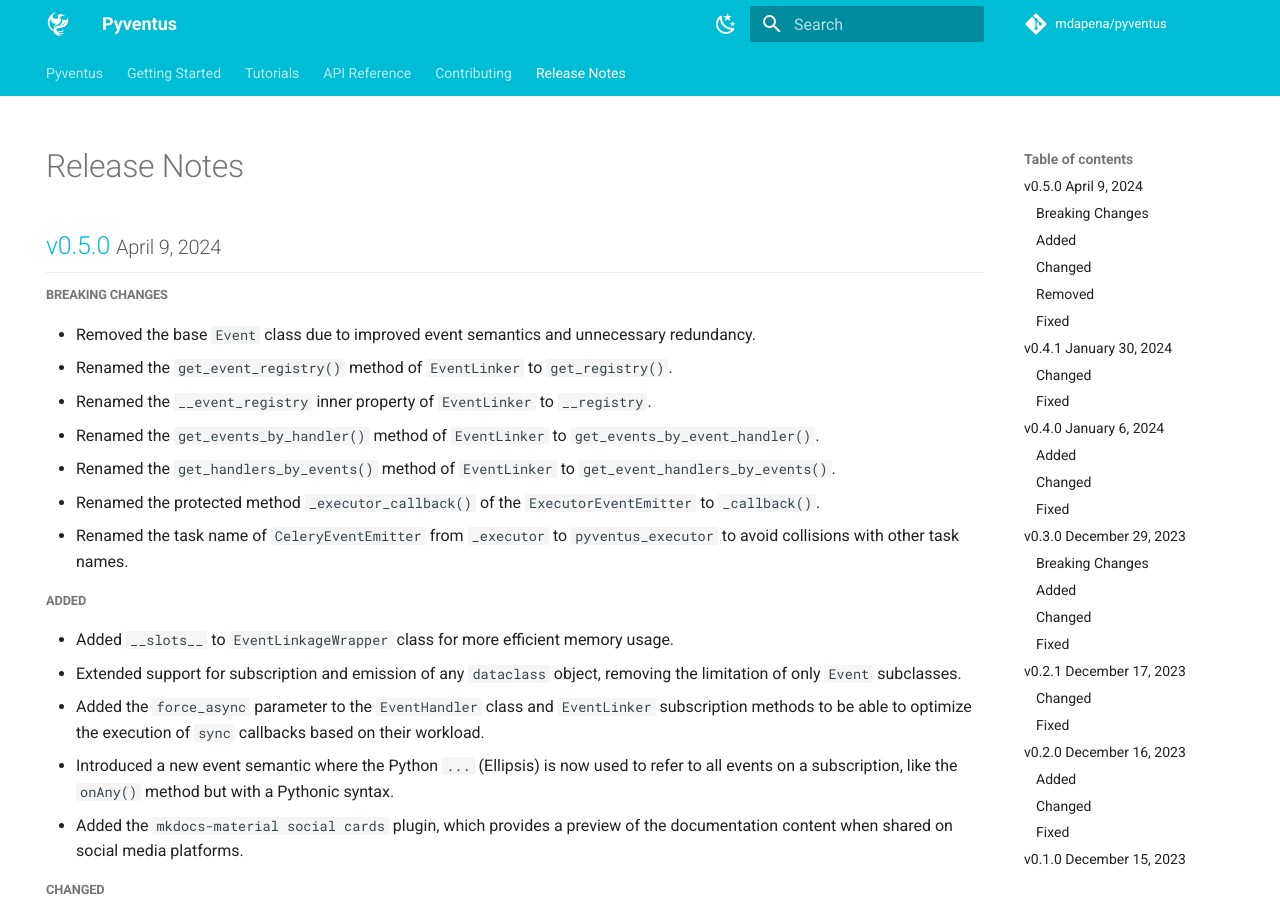
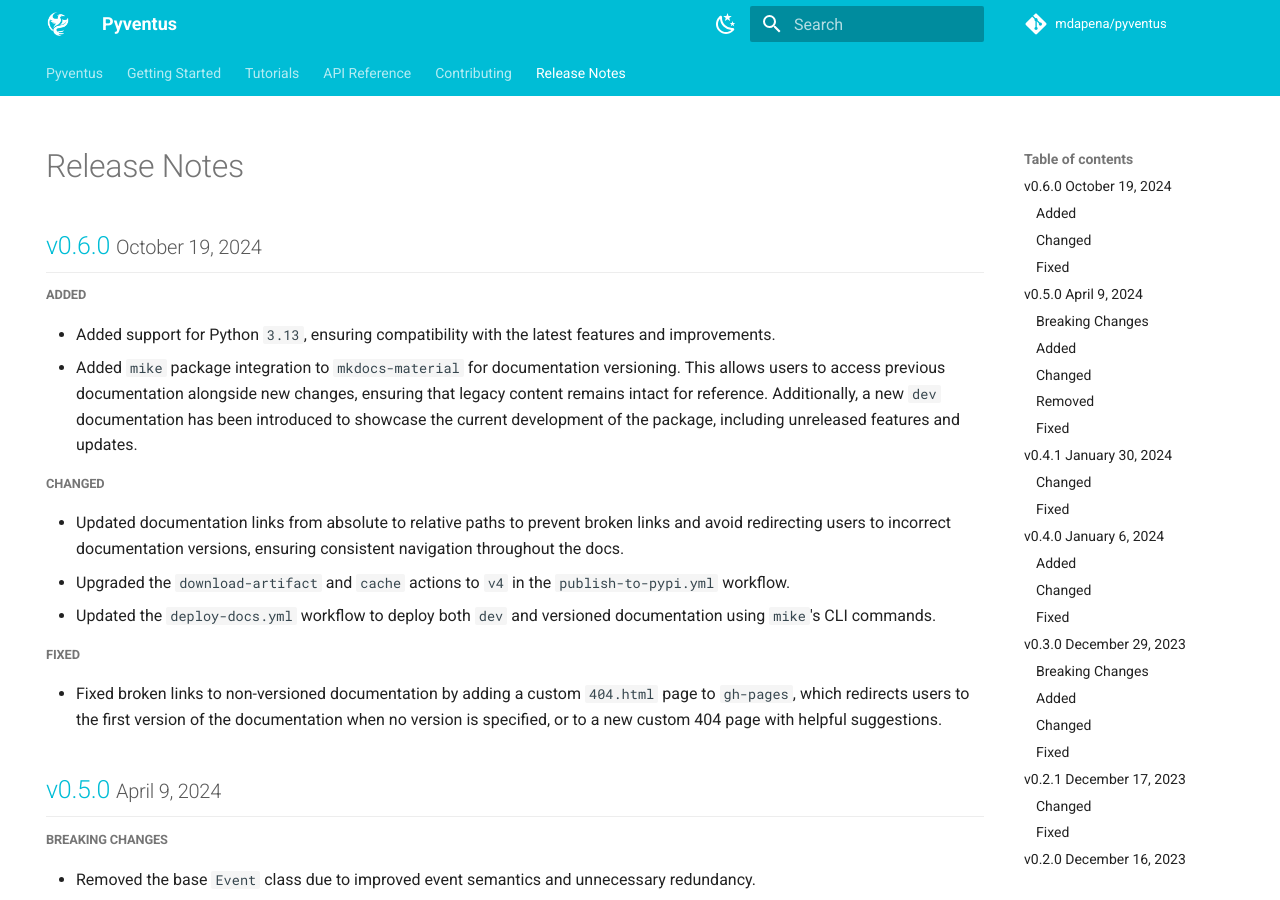
Before and after one commit to mdapena/pyventus, an MkDocs documentation site: the page built from docs/release-notes.md, in a window 1280 px wide and 900 px high. Built offline with MkDocs 1.6.1 and Material for MkDocs 9.7.7, drawn with Linux system fonts in a browser that asks for light colours; comment, search, counter and statistics services are not loaded; the version menu is left out.

Commit message:
Release notes for `v0.6.0` and documentation updates (#23)
* Improve 404 error page message

* Update contributing with new supported python version

* Release version 0.6.0

* Update links in README file to new release

* Tweak index and contributing docs

```diff
--- a/docs/.overrides/404.html
+++ b/docs/.overrides/404.html
@@ -31,11 +31,11 @@
 <h1>404 - Page Not Found</h1>
 
 <p style="opacity: .75;">
-    We're sorry, but the page at the path <strong><span id="path"></span></strong> could not be found.
+    The requested URL <strong><span id="path"></span></strong> was not found in this documentation.
 </p>
 
 <p style="opacity: .75;">
-    Try searching or go to <a href="{{ base_url }}">Pyventus' homepage</a>.
+    Try searching or go to <a href="{{ base_url }}">Pyventus' home page</a>.
 </p>
 
 <svg id="clouds" xmlns="http://www.w3.org/2000/svg" width="2611.084" height="485.677" viewBox="0 0 2611.084 485.677">
--- a/docs/release-notes.md
+++ b/docs/release-notes.md
@@ -9,6 +9,33 @@
 		margin-bottom: -0.2em !important;
 	}
 </style>
+
+[//]: # (--------------------------------------------------------------------------------------------------------------)
+
+## [v0.6.0](https://github.com/mdapena/pyventus/releases/tag/0.6.0) <small>October 19, 2024</small> { id="0.6.0" }
+
+<hr class="divider">
+
+##### Added
+
+- Added support for Python `3.13`, ensuring compatibility with the latest features and improvements.
+- Added `mike` package integration to `mkdocs-material` for documentation versioning. This allows users to access
+  previous documentation alongside new changes, ensuring that legacy content remains intact for reference. Additionally,
+  a new `dev` documentation has been introduced to showcase the current development of the package, including unreleased
+  features and updates.
+
+##### Changed
+
+- Updated documentation links from absolute to relative paths to prevent broken links and avoid redirecting users to
+  incorrect documentation versions, ensuring consistent navigation throughout the docs.
+- Upgraded the `download-artifact` and `cache` actions to `v4` in the `publish-to-pypi.yml` workflow.
+- Updated the `deploy-docs.yml` workflow to deploy both `dev` and versioned documentation using `mike`'s CLI commands.
+
+##### Fixed
+
+- Fixed broken links to non-versioned documentation by adding a custom `404.html` page to `gh-pages`, which redirects
+  users to the first version of the documentation when no version is specified, or to a new custom 404 page with helpful
+  suggestions.
 
 [//]: # (--------------------------------------------------------------------------------------------------------------)
 
--- a/src/pyventus/__init__.py
+++ b/src/pyventus/__init__.py
@@ -1,6 +1,6 @@
 """A powerful Python package for event-driven programming; define, emit, and orchestrate events with ease."""
 
-__version__ = "0.5.0"
+__version__ = "0.6.0"
 
 from .core.exceptions import PyventusException
 from .emitters import EventEmitter, EmittableEventType
```
Also changed, not shown: README.md (+8 -11 lines), docs/contributing.md (+19 -13 lines), docs/index.md (+2 -2 lines).
